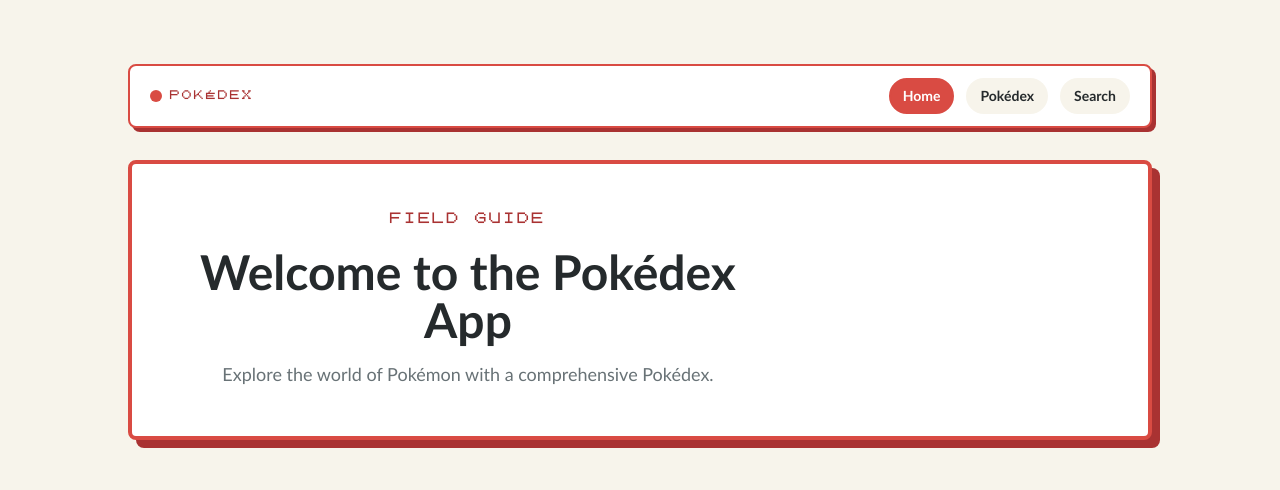
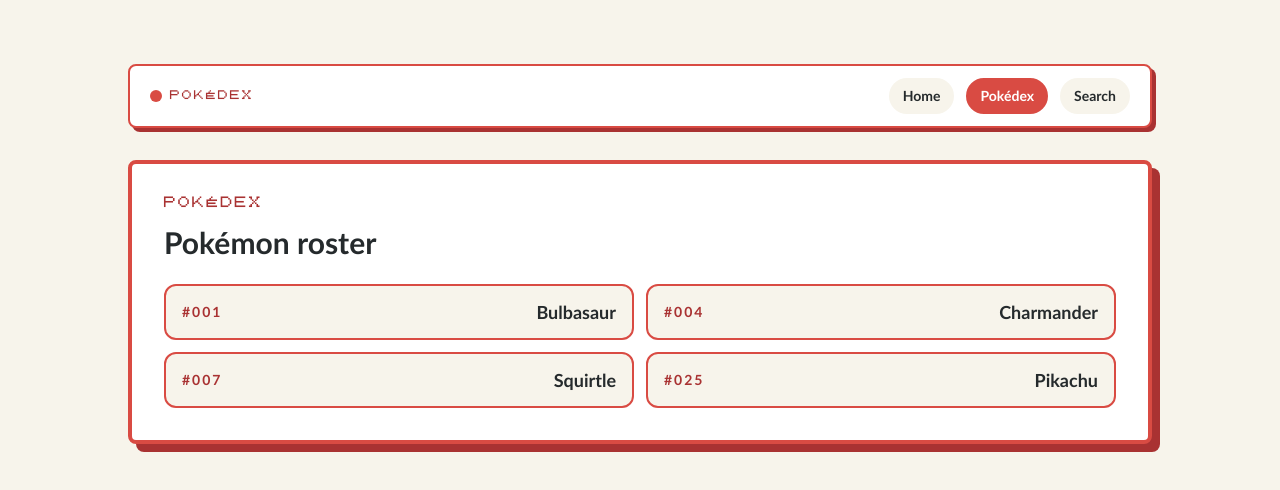
Before and after one commit to rodrigogendo/react-pokedex, a React (Vite) app: page / in a window 1280 px wide. Both pictures are taken after a click on the button "Pokédex". Shown: the top 490 px of the page. Built offline with nearby package versions, Linux system fonts and the light colour scheme.

Commit message:
step 4 implemented, navigation implemented

```diff
--- a/src/components/layout/AppShell.tsx
+++ b/src/components/layout/AppShell.tsx
@@ -1,12 +1,31 @@
+import { useState, type ReactNode } from 'react'
+
 import { HomeScreen } from '../home/HomeScreen'
+import { PokedexScreen } from '../pokedex/PokedexScreen'
+import { SearchScreen } from '../search/SearchScreen'
+import type { NavItem, ScreenName } from '../../types/navigation'
 import { TopNav } from './TopNav'
 
+const navItems: NavItem[] = [
+  { label: 'Home', value: 'home' },
+  { label: 'Pokédex', value: 'pokedex' },
+  { label: 'Search', value: 'search' },
+]
+
+const screenMap: Record<ScreenName, ReactNode> = {
+  home: <HomeScreen />,
+  pokedex: <PokedexScreen />,
+  search: <SearchScreen />,
+}
+
 export function AppShell() {
+  const [activeScreen, setActiveScreen] = useState<ScreenName>('home')
+
   return (
     <main className="min-h-screen px-4 py-10 sm:px-8 sm:py-16">
       <div className="mx-auto max-w-6xl">
-        <TopNav />
-        <HomeScreen />
+        <TopNav items={navItems} activeScreen={activeScreen} onNavigate={setActiveScreen} />
+        {screenMap[activeScreen]}
       </div>
     </main>
   )
--- a/src/components/layout/TopNav.tsx
+++ b/src/components/layout/TopNav.tsx
@@ -1,15 +1,12 @@
-type NavItem = {
-  label: string
-  isActive?: boolean
+import type { NavItem, ScreenName } from '../../types/navigation'
+
+type TopNavProps = {
+  items: NavItem[]
+  activeScreen: ScreenName
+  onNavigate: (screen: ScreenName) => void
 }
 
-const navItems: NavItem[] = [
-  { label: 'Home', isActive: true },
-  { label: 'Pokédex' },
-  { label: 'Search' },
-]
-
-export function TopNav() {
+export function TopNav({ items, activeScreen, onNavigate }: TopNavProps) {
   return (
     <nav className="mx-auto flex w-full max-w-5xl items-center justify-between gap-2 rounded-lg border-2 border-pokedex-red bg-white px-3 py-3 shadow-[4px_4px_0_var(--color-pokedex-red-dark)] sm:px-5">
       <div className="flex items-center gap-2">
@@ -20,10 +17,15 @@
       </div>
 
       <ul className="flex flex-wrap items-center justify-end gap-2 text-sm font-bold text-pokedex-ink sm:gap-3">
-        {navItems.map(({ label, isActive }) => (
-          <li key={label}>
+        {items.map(({ label, value }) => {
+          const isActive = activeScreen === value
+
+          return (
+            <li key={value}>
               <button
                 type="button"
+                aria-pressed={isActive}
+                onClick={() => onNavigate(value)}
                 className={`rounded-full border-2 px-3 py-1.5 transition-colors ${
                   isActive
                     ? 'border-pokedex-red bg-pokedex-red text-white'
@@ -33,7 +35,8 @@
                 {label}
               </button>
             </li>
-        ))}
+          )
+        })}
       </ul>
     </nav>
   )
--- /dev/null
+++ b/src/components/pokedex/PokedexScreen.tsx
@@ -0,0 +1,34 @@
+const samplePokemon = [
+  { id: 1, name: 'Bulbasaur' },
+  { id: 4, name: 'Charmander' },
+  { id: 7, name: 'Squirtle' },
+  { id: 25, name: 'Pikachu' },
+]
+
+export function PokedexScreen() {
+  return (
+    <section className="mx-auto mt-8 w-full max-w-5xl rounded-lg border-4 border-pokedex-red bg-white px-6 py-8 shadow-[8px_8px_0_var(--color-pokedex-red-dark)] sm:px-8">
+      <div className="mb-6">
+        <p className="font-pixel text-xs uppercase tracking-[0.18em] text-pokedex-red-dark">
+          Pokédex
+        </p>
+        <h2 className="mt-3 text-3xl font-bold text-pokedex-ink">Pokémon roster</h2>
+      </div>
+
+      <div className="grid gap-3 md:grid-cols-2">
+        {samplePokemon.map(({ id, name }) => (
+          <button
+            key={id}
+            type="button"
+            className="flex items-center justify-between rounded-xl border-2 border-pokedex-red bg-pokedex-paper px-4 py-3 text-left transition-transform hover:-translate-y-0.5"
+          >
+            <span className="text-sm font-bold uppercase tracking-[0.14em] text-pokedex-red-dark">
+              #{String(id).padStart(3, '0')}
+            </span>
+            <span className="text-lg font-bold text-pokedex-ink">{name}</span>
+          </button>
+        ))}
+      </div>
+    </section>
+  )
+}
--- /dev/null
+++ b/src/components/search/SearchScreen.tsx
@@ -0,0 +1,36 @@
+export function SearchScreen() {
+  return (
+    <section className="mx-auto mt-8 w-full max-w-5xl rounded-lg border-4 border-pokedex-red bg-white px-6 py-8 shadow-[8px_8px_0_var(--color-pokedex-red-dark)] sm:px-8">
+      <div className="mb-6">
+        <p className="font-pixel text-xs uppercase tracking-[0.18em] text-pokedex-red-dark">
+          Search
+        </p>
+        <h2 className="mt-3 text-3xl font-bold text-pokedex-ink">Find Pokémon</h2>
+      </div>
+
+      <div className="grid gap-6 md:grid-cols-2">
+        <label className="block rounded-xl border-2 border-pokedex-red bg-pokedex-paper p-4">
+          <span className="mb-2 block text-sm font-bold uppercase tracking-[0.12em] text-pokedex-red-dark">
+            Search by name
+          </span>
+          <input
+            type="text"
+            placeholder="e.g. pikachu"
+            className="w-full rounded-lg border-2 border-transparent bg-white px-3 py-2 text-base text-pokedex-ink outline-none transition focus:border-pokedex-red"
+          />
+        </label>
+
+        <label className="block rounded-xl border-2 border-pokedex-red bg-pokedex-paper p-4">
+          <span className="mb-2 block text-sm font-bold uppercase tracking-[0.12em] text-pokedex-red-dark">
+            Search for Types
+          </span>
+          <input
+            type="text"
+            placeholder="e.g. fire"
+            className="w-full rounded-lg border-2 border-transparent bg-white px-3 py-2 text-base text-pokedex-ink outline-none transition focus:border-pokedex-red"
+          />
+        </label>
+      </div>
+    </section>
+  )
+}
--- /dev/null
+++ b/src/types/navigation.ts
@@ -0,0 +1,6 @@
+export type ScreenName = 'home' | 'pokedex' | 'search'
+
+export type NavItem = {
+  label: string
+  value: ScreenName
+}
```
Lines whose indentation alone changed are shown as unchanged.
